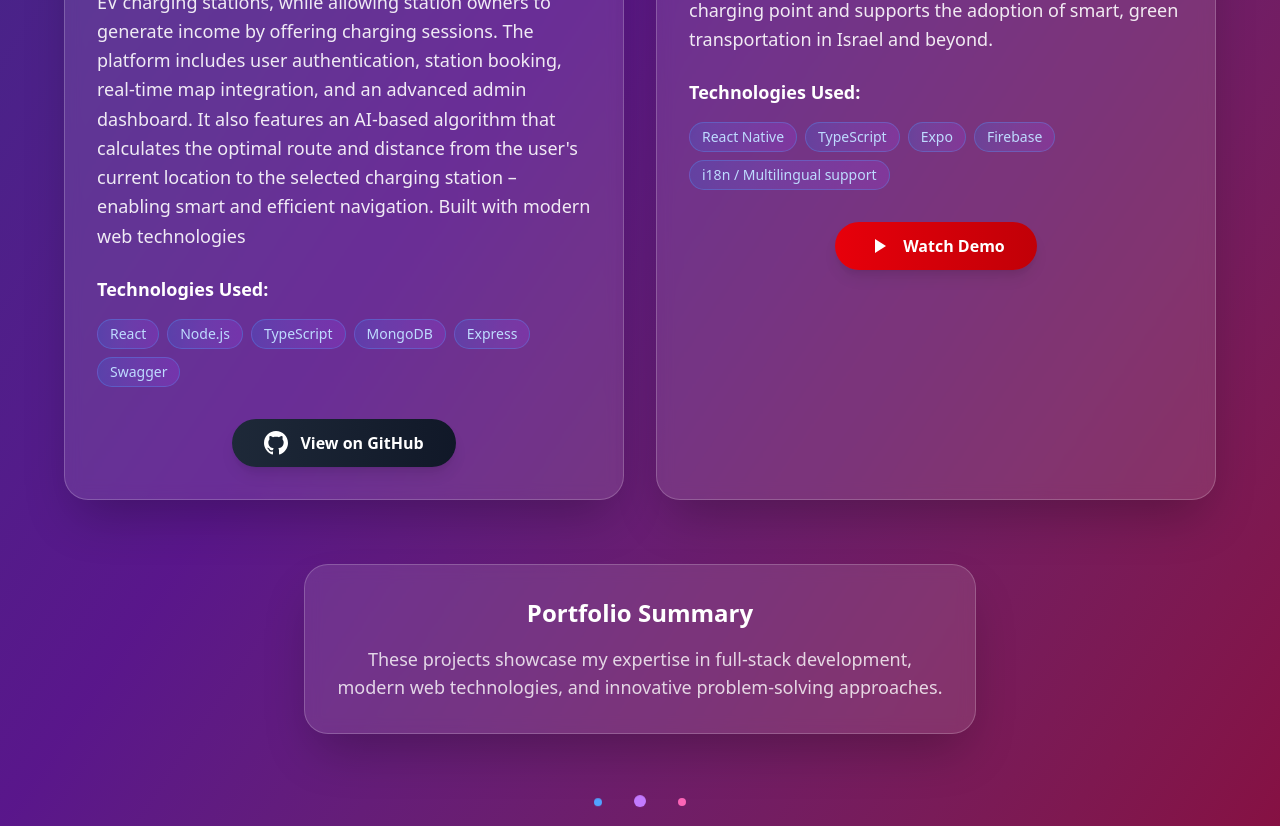
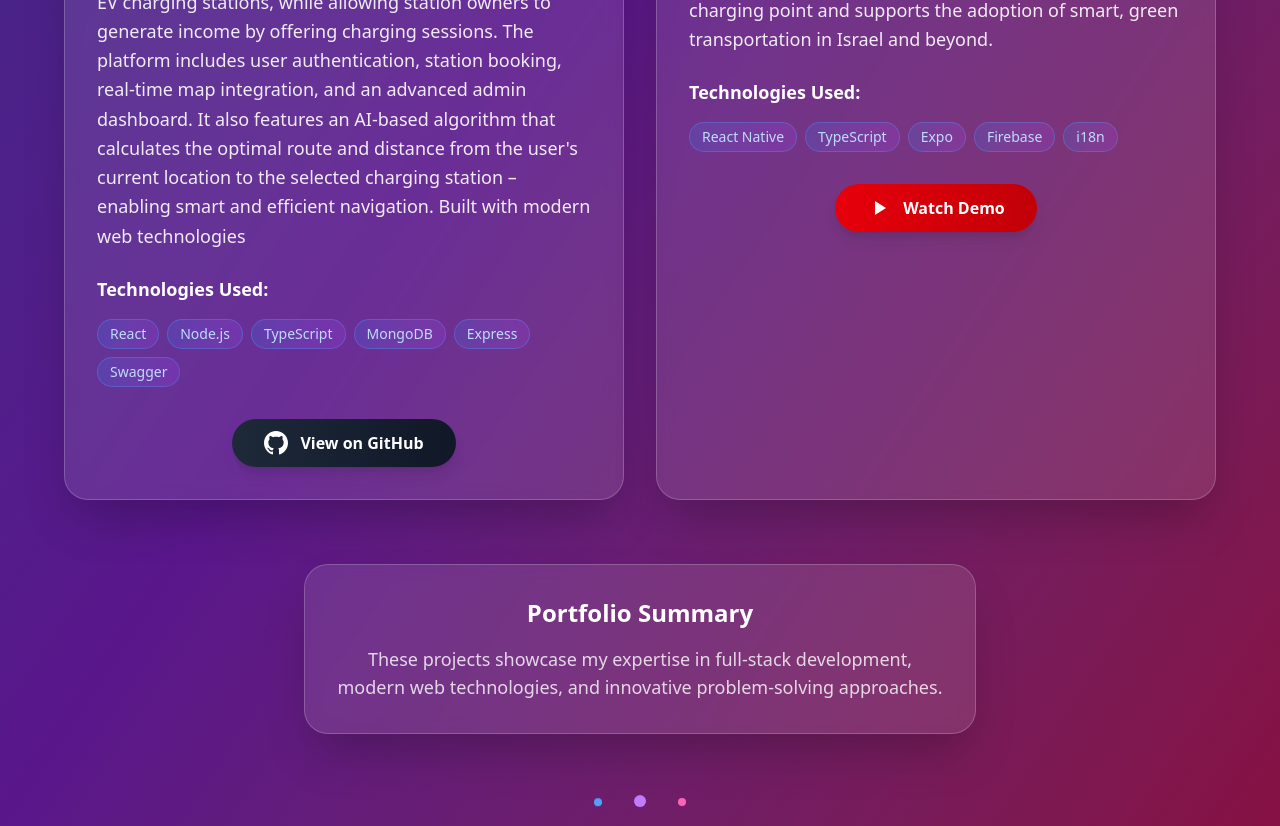
Before and after one commit to hodayakaro123/hodaya-portfolio, a React (Vite) app: page / in a window 1280 px wide. Shown: the part 2540-3366 px from the top of the page. Built offline with nearby package versions, Linux system fonts and the light colour scheme.

Commit message:
Update Projects component; streamline technologies list for BaTTeRi project

```diff
--- a/src/components/Projects.tsx
+++ b/src/components/Projects.tsx
@@ -77,13 +77,7 @@ const Projects: React.FC = () => {
       title: " BaTTeRi",
       description:
         'A dedicated mobile application developed for the Israeli startup BaTTeRi, enabling users to summon a mobile charging robot ("Thomas") to any parking spot—without the need for costly infrastructure or structural modifications. The app delivers an innovative, accessible, and multilingual experience (Hebrew, English, and Greek), featuring fast onboarding with Google Sign-In, real-time charging status tracking, and a complete charging history. This solution turns every parking space into a profitable charging point and supports the adoption of smart, green transportation in Israel and beyond.',
-      technologies: [
-        "React Native",
-        "TypeScript",
-        "Expo",
-        "Firebase",
-        "i18n / Multilingual support",
-      ],
+      technologies: ["React Native", "TypeScript", "Expo", "Firebase", "i18n"],
       githubUrl: "",
       videoUrl: "/videos/batteri-demo.mp4",
       images: [
```
